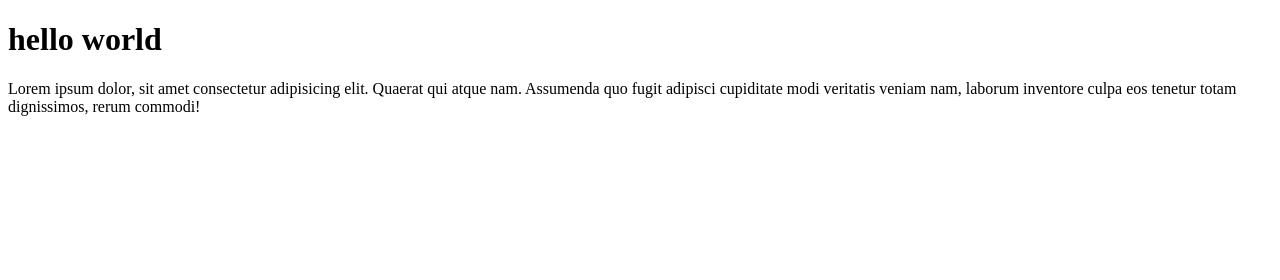
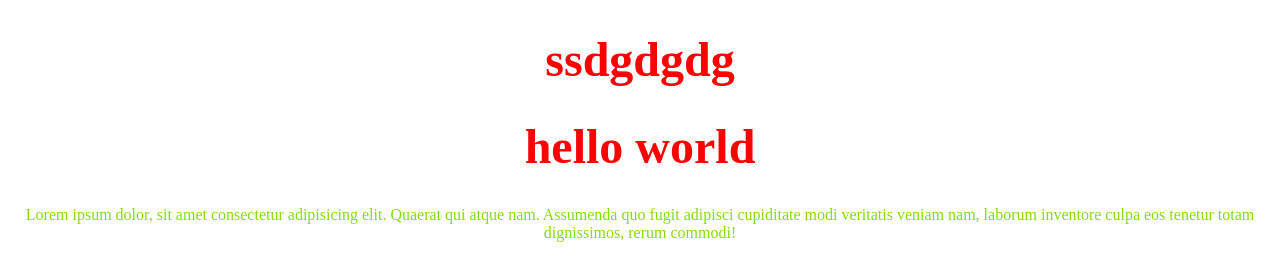
Before and after one commit to atulranjan73/our-project, a plain HTML site: page index.html in a window 1280 px wide. Drawn offline with Linux system fonts and the light colour scheme.

Commit message:
add line

```diff
--- a/index.html
+++ b/index.html
@@ -6,6 +6,18 @@
     <title>Document</title>
 </head>
 <body>
+    <style>
+        h1{
+            color: red;
+            font-size: 3rem;
+            text-align: center;
+        }
+        p{
+            text-align: center;
+            color: rgb(134, 218, 16);
+        }
+    </style>
+    <h1>ssdgdgdg</h1>
     <h1>hello world</h1>
     <p>Lorem ipsum dolor, sit amet consectetur adipisicing elit. Quaerat qui atque nam. Assumenda quo fugit adipisci cupiditate modi veritatis veniam nam, laborum inventore culpa eos tenetur totam dignissimos, rerum commodi!</p>
 </body>
```
